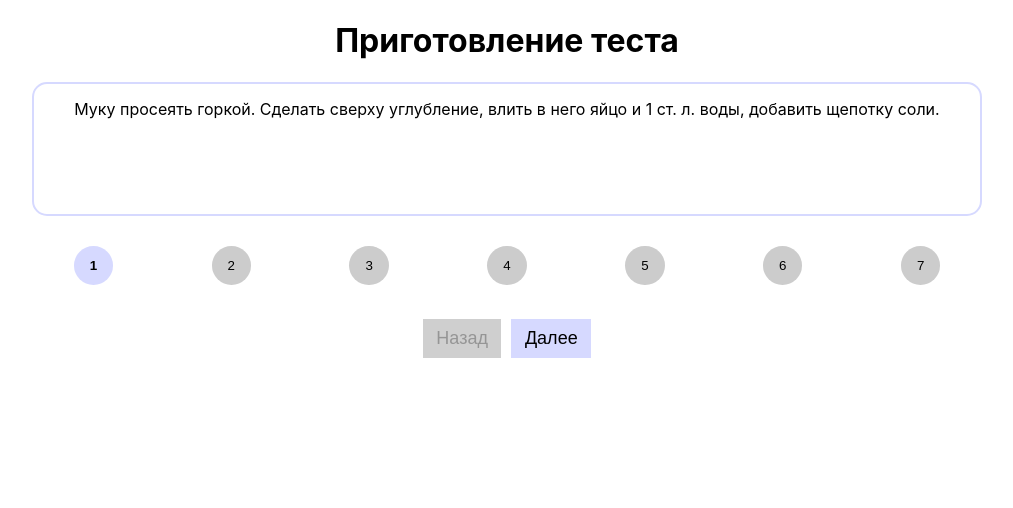
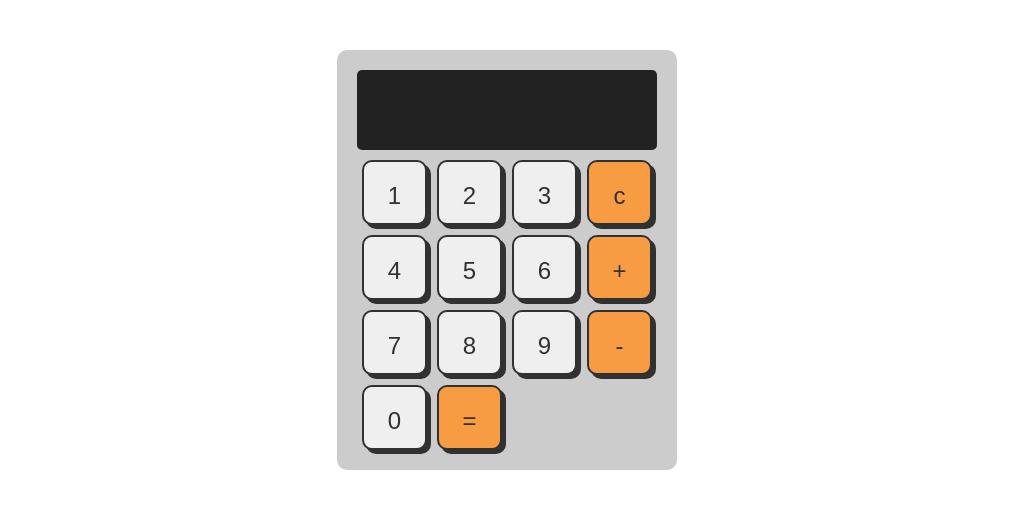
Before and after one commit to dispersionxm/init-react-app, a React (Vite) app: page / in a window 1280 px wide. Shown: the top 508 px of the page, without its empty margins (133-1146 px from the left). Built offline with nearby package versions, Linux system fonts and the light colour scheme.

Commit message:
React-Component initial task3 ready

```diff
--- a/package.json
+++ b/package.json
@@ -24,7 +24,6 @@
     "eslint-plugin-react-hooks": "^5.1.0-rc.0",
     "globals": "^15.9.0",
     "prettier": "^3.3.3",
-    "vite": "^5.4.1",
-    "vite-plugin-svgr": "^4.2.0"
+    "vite": "^5.4.1"
   }
 }
--- a/src/App.jsx
+++ b/src/App.jsx
@@ -1,69 +1,85 @@
-import styles from './app.module.css'
-import data from './data.json'
+import classes from './App.module.scss'
 import { useState } from 'react'
 
 export const App = () => {
-	const [steps, setSteps] = useState(data)
-	const [activeIndex, setActiveIndex] = useState(0)
+	const [operand1, setOperand1] = useState('')
+	const [operand2, setOperand2] = useState('')
+	const [operator, setOperator] = useState('')
+	const [result, setResult] = useState(null)
 
-	const goBack = () => {
-		setActiveIndex(activeIndex - 1)
-	}
-	const goForward = () => {
-		setActiveIndex(activeIndex + 1)
-	}
-	const resetSteps = () => {
-		setActiveIndex(0)
-	}
-	const onStepButtonClick = i => {
-		setActiveIndex(i)
+	const handleOperand = num => {
+		if (isNum(num)) {
+			if (operator === '') {
+				setOperand1(prevState => prevState + num)
+			} else {
+				setOperand2(prevState => prevState + num)
+			}
+		} else if (num === 'c' || num === '=') {
+			handleResult(num)
+		} else {
+			setOperator(num)
+		}
+
+		if (result && operator) {
+			setOperand1(result)
+			setResult('')
+		}
 	}
 
-	const isFirstStep = activeIndex === 0
-	const isLastStep = activeIndex === steps.length - 1
+	const handleResult = num => {
+		if (num === '=') {
+			setResult(eval(`${Number(operand1)}${operator}${Number(operand2)}`))
+		} else {
+			setResult('')
+		}
+		setOperand1('')
+		setOperand2('')
+		setOperator('')
+	}
 
-	// document.location.hash = activeIndex
+	const nums = [
+		'1',
+		'2',
+		'3',
+		'c',
+		'4',
+		'5',
+		'6',
+		'+',
+		'7',
+		'8',
+		'9',
+		'-',
+		'0',
+		'='
+	]
+
+	const isNum = item => {
+		return Boolean(Number(item)) || item === '0'
+	}
 
 	return (
-		<div className={styles.container}>
-			<div className={styles.card}>
-				<h1>{steps[activeIndex].title}</h1>
-				<div className={styles.steps}>
-					<div className={styles['steps-content']}>
-						{steps[activeIndex].content}
-					</div>
-					<ul className={styles['steps-list']}>
-						{steps.map(({ id }, index) => (
-							<li
-								key={id}
-								className={`${styles['steps-item']} ${index === activeIndex ? styles.active : ''} ${index < activeIndex ? styles.done : ''}`}
-							>
-								<button
-									type="button"
-									className={styles['steps-item-button']}
-									onClick={() => onStepButtonClick(index)}
-								>
-									{index + 1}
-								</button>
-							</li>
-						))}
-					</ul>
-					<div className={styles['buttons-container']}>
-						<button
-							className={styles.button}
-							onClick={goBack}
-							disabled={isFirstStep}
-						>
-							Назад
-						</button>
-						<button
-							className={styles.button}
-							onClick={isLastStep ? resetSteps : goForward}
-						>
-							{isLastStep ? 'Начать сначала' : 'Далее'}
-						</button>
-					</div>
+		<div className={classes.container}>
+			<div className={classes.display}>
+				<div>
+					{operand1} {operator} {operand2}
 				</div>
+				<div style={{ color: 'green' }}>{result}</div>
+			</div>
+			<div className={classes.buttons}>
+				{nums.map(num => (
+					<button
+						key={num}
+						className={
+							isNum(num)
+								? classes.button
+								: `${classes.button} ${classes.operator}`
+						}
+						onClick={() => handleOperand(num)}
+					>
+						{num}
+					</button>
+				))}
 			</div>
 		</div>
 	)
--- /dev/null
+++ b/src/App.module.scss
@@ -0,0 +1,59 @@
+.container {
+	max-width: 300px;
+	display: flex;
+	flex-direction: column;
+	background-color: #ccc;
+	margin: 50px auto;
+	padding: 20px;
+	border-radius: 10px;
+	align-items: center;
+}
+
+.display {
+	width: 260px;
+	min-height: 40px;
+	background-color: #222;
+	overflow-x: scroll;
+	color: white;
+	padding: 20px;
+	font-size: 2em;
+	text-align: right;
+	margin-bottom: 10px;
+	border-radius: 5px;
+}
+
+.buttons {
+	display: grid;
+	grid-template-columns: repeat(4, 1fr);
+	gap: 10px;
+}
+
+.button {
+	padding: 20px;
+	color: #313131;
+	width: 65px;
+	height: 65px;
+	box-shadow: 4px 4px 0 #313131;
+	border: 2px solid #313131;
+	cursor: pointer;
+	font-size: 1.5rem;
+	text-align: center;
+	border-radius: 10px;
+}
+
+.button.operator {
+	background-color: #f79c42;
+}
+.button.operator:hover {
+	background-color: #f57b00;
+}
+
+.button:hover {
+	background-color: #d5d5d5;
+}
+
+.button:active {
+	background-color: #ccc;
+	box-shadow: 0 2px #666;
+	transform: translateY(2px);
+}
--- a/src/app.module.css
+++ /dev/null
@@ -1,72 +0,0 @@
-.container {
-	text-align: center;
-	max-width: 950px;
-	margin: 0 auto;
-}
-
-.buttons-container {
-	display: flex;
-	justify-content: center;
-	gap: 10px;
-}
-
-.button {
-	padding: 0.5em 0.75em;
-	background-color: hsl(var(--accent-color-hue), var(--accent-color-saturation), 92%);
-	font-size: 18px;
-	border: none;
-	transition: background-color 0.15s ease;
-}
-
-.button:hover {
-	background-color: hsl(var(--accent-color-hue), var(--accent-color-saturation), 87%);
-}
-
-.button:disabled {
-	background-color: var(--disabled-color);
-}
-
-.steps-content {
-	margin-bottom: 30px;
-	min-height: 100px;
-	border: 2px solid hsl(var(--accent-color-hue), var(--accent-color-saturation), 92%);
-	border-radius: 15px;
-	padding: 15px 20px;
-}
-
-.steps-list {
-	list-style: none;
-	margin: 0;
-	margin-bottom: 30px;
-	padding: 0;
-	display: flex;
-	justify-content: space-between;
-	gap: 15px;
-}
-
-.steps-item {
-	display: flex;
-	flex-direction: column;
-	align-items: center;
-	flex: 1 1 0px;
-	font-size: 0.75rem;
-}
-
-.steps-item-button {
-	cursor: pointer;
-	border-radius: 50%;
-	padding: 0.75rem 1rem;
-	background: #cccccc;
-	border: none;
-	margin-bottom: 0.25rem;
-}
-
-.steps-item.active .steps-item-button,
-.steps-item.done .steps-item-button {
-	background: hsl(var(--accent-color-hue), var(--accent-color-saturation), 92%);
-}
-
-.steps-item.active,
-.steps-item.active .steps-item-button {
-	font-weight: bold;
-}
--- a/src/data.json
+++ /dev/null
@@ -1,37 +0,0 @@
-[
-	{
-		"id": "001",
-		"title": "Приготовление теста",
-		"content": "Муку просеять горкой. Сделать сверху углубление, влить в него яйцо и 1 ст. л. воды, добавить щепотку соли."
-	},
-	{
-		"id": "002",
-		"title": "Замешивание теста",
-		"content": "Собирая муку с краев к середине, чтобы вода и яйцо не выливались из углубления, замешивать тесто, добавляя небольшими порциями оставшуюся воду. Месить тесто для пельменей до тех пор, пока оно не станет эластичным и однородным, примерно 10 мин. Накрыть влажным полотенцем и оставить на 30 мин. Вода для пельменного теста должна быть ледяная. Для этого ее заранее ставят в холодильник или морозильник."
-	},
-	{
-		"id": "003",
-		"title": "Приготовление начинки",
-		"content": "Пока расстаивается тесто, приготовить начинку для пельменей. Лук и чеснок очистить и очень мелко порубить. Смешать говяжий и свиной фарш, добавить лук с чесноком, посолить, поперчить. Тщательно перемешать до однородности."
-	},
-	{
-		"id": "004",
-		"title": "Разделение теста",
-		"content": "Готовое тесто для пельменей разделить на 4 части. 3 части накрыть влажным полотенцем и отложить. Оставшееся тесто скатать в жгут толщиной 2 см. Нарезать его на кусочки шириной 1,5 см. На присыпанной мукой поверхности раскатать каждый кусочек теста в тонкую лепешку."
-	},
-	{
-		"id": "005",
-		"title": "Начинка и лепка",
-		"content": "Выложить в центр каждой лепешки по 1,5 ч. л. начинки, сложить кружок с начинкой пополам так, чтобы получился полумесяц. Соединить концы полумесяца и скрепить их. Плотно прижать пальцами, чтобы пельмени не разваливались при варке."
-	},
-	{
-		"id": "006",
-		"title": "Подготовка к варке",
-		"content": "Выложить пельмени на поднос или плоское блюдо, присыпать мукой. Так же приготовить пельмени из оставшегося теста."
-	},
-	{
-		"id": "007",
-		"title": "Варка пельменей",
-		"content": "Поставьте кастрюлю с водой на огонь и доведите до кипения. Посолите воду. Поместите пельмени в кипящую воду и варите около 5-7 минут, пока они не всплывут на поверхность. После этого варите еще 3-5 минут. Готовые пельмени должны быть нежными, но не жесткими. Осторожно выньте их из воды, дайте стечь и подавайте горячими с сметаной или соусом."
-	}
-]
--- a/vite.config.js
+++ b/vite.config.js
@@ -1,8 +1,7 @@
 import { defineConfig } from 'vite'
 import react from '@vitejs/plugin-react-swc'
-import vitePluginSvgr from 'vite-plugin-svgr'
 
 // https://vitejs.dev/config/
 export default defineConfig({
-	plugins: [react(), vitePluginSvgr()],
+	plugins: [react()],
 })
```
Also changed, not shown: .prettierrc.json, 1 other file (tests, documents, lock files or other folders).
